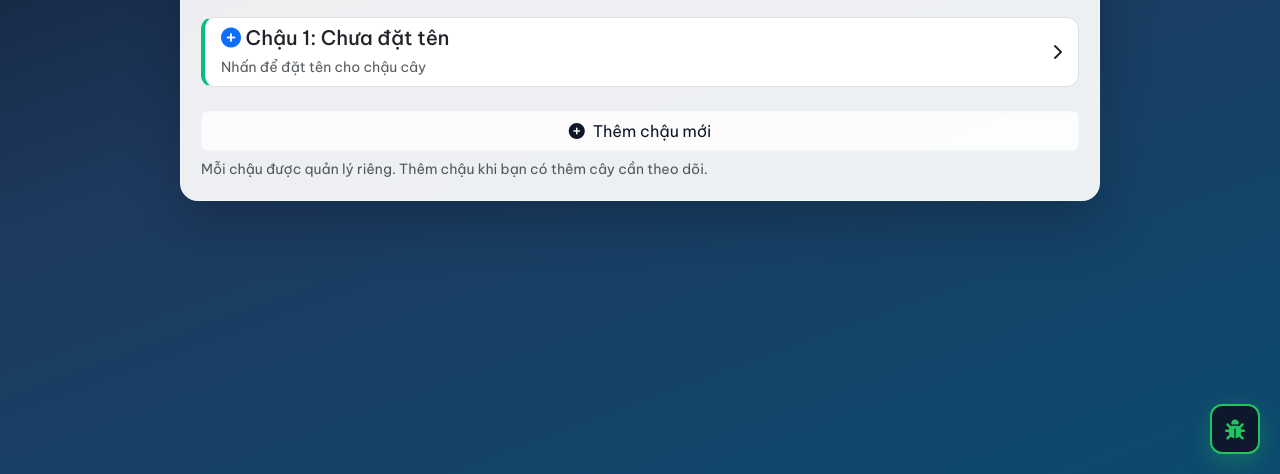
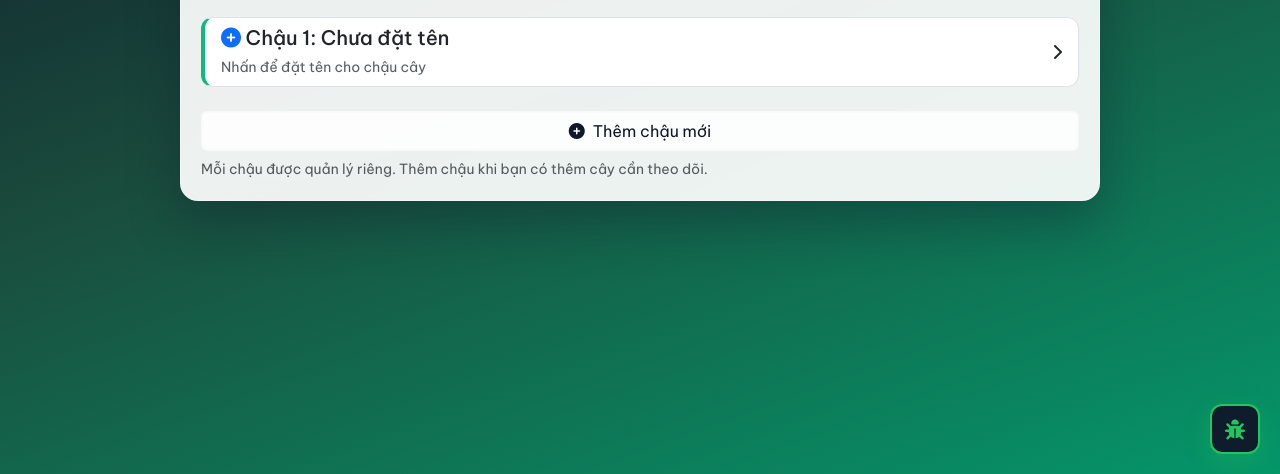
Before and after one commit to ZETDev01/duanchaucaythongminh, a website: page index.html in a window 1280 px wide. Shown: the part 326-800 px from the top of the page. Drawn offline with nearby package versions, Linux system fonts and the light colour scheme; no server answers.

Commit message:
style: Update background gradient to fresh green color scheme

```diff
--- a/index.html
+++ b/index.html
@@ -22,7 +22,7 @@
         }
         body {
             font-family: 'Be Vietnam Pro', system-ui, sans-serif;
-            background: linear-gradient(160deg, var(--sp-bg-1) 0%, var(--sp-bg-2) 45%, #0c4a6e 100%);
+            background: linear-gradient(160deg, #0f172a 0%, #1a4d3d 45%, #059669 100%);
             min-height: 100vh;
             padding: 24px 16px 48px;
             color: #0f172a;
```
Also changed, not shown: web_control.html (+1 -1 lines).
